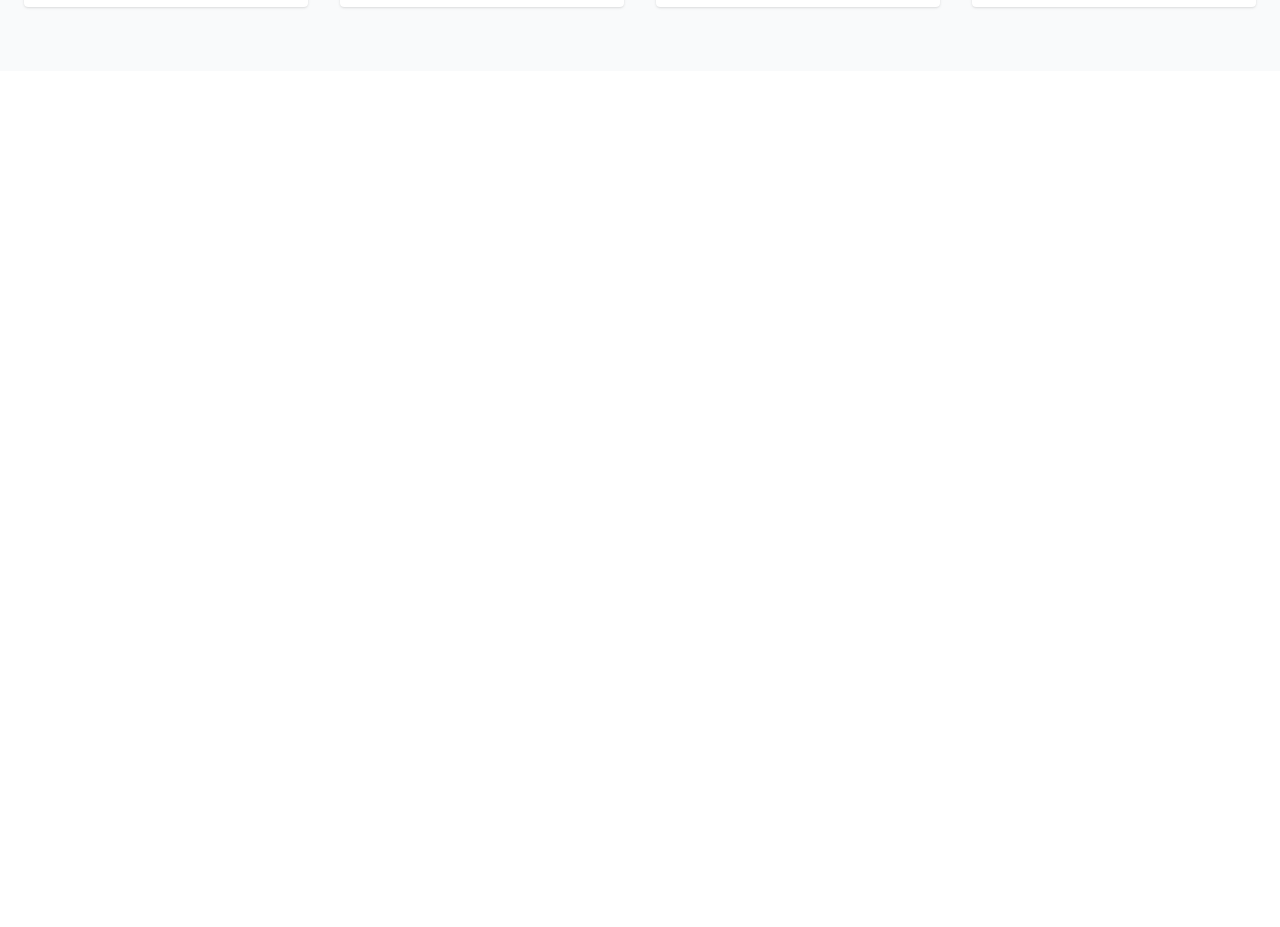
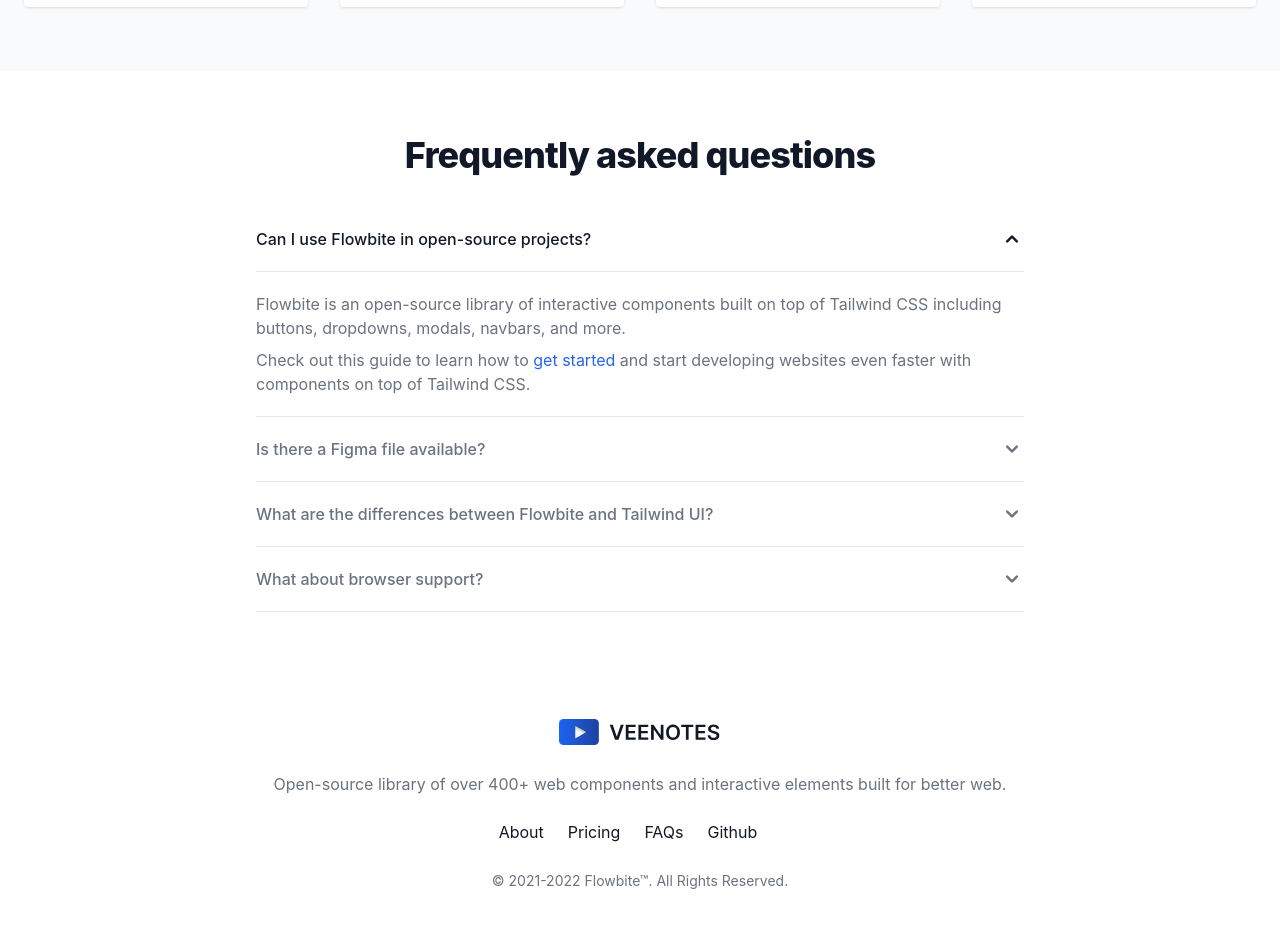
Before and after one commit to alexanderstoehr/vn-frontend, a React (Vite) app: page / in a window 1280 px wide. Shown: the part 2500-3427 px from the top of the page. Before the commit the page ends 2571 px from the top, so only its background shows below. Built offline with nearby package versions, Linux system fonts and the light colour scheme.

Commit message:
added faq and footer to home

```diff
--- a/src/pages/Home/Home.jsx
+++ b/src/pages/Home/Home.jsx
@@ -1,6 +1,8 @@
 import Hero from "./Hero.jsx";
 import Demo from "./Demo.jsx";
 import Benefits from "./Benefits.jsx";
+import FAQ from "./FAQ.jsx";
+import Footer from "../../components/Footer.jsx";
 
 export default function Home() {
     return (
@@ -8,6 +10,8 @@
             <Hero/>
             <Demo/>
             <Benefits/>
+            <FAQ/>
+            <Footer/>
         </div>
     )
 }
```
